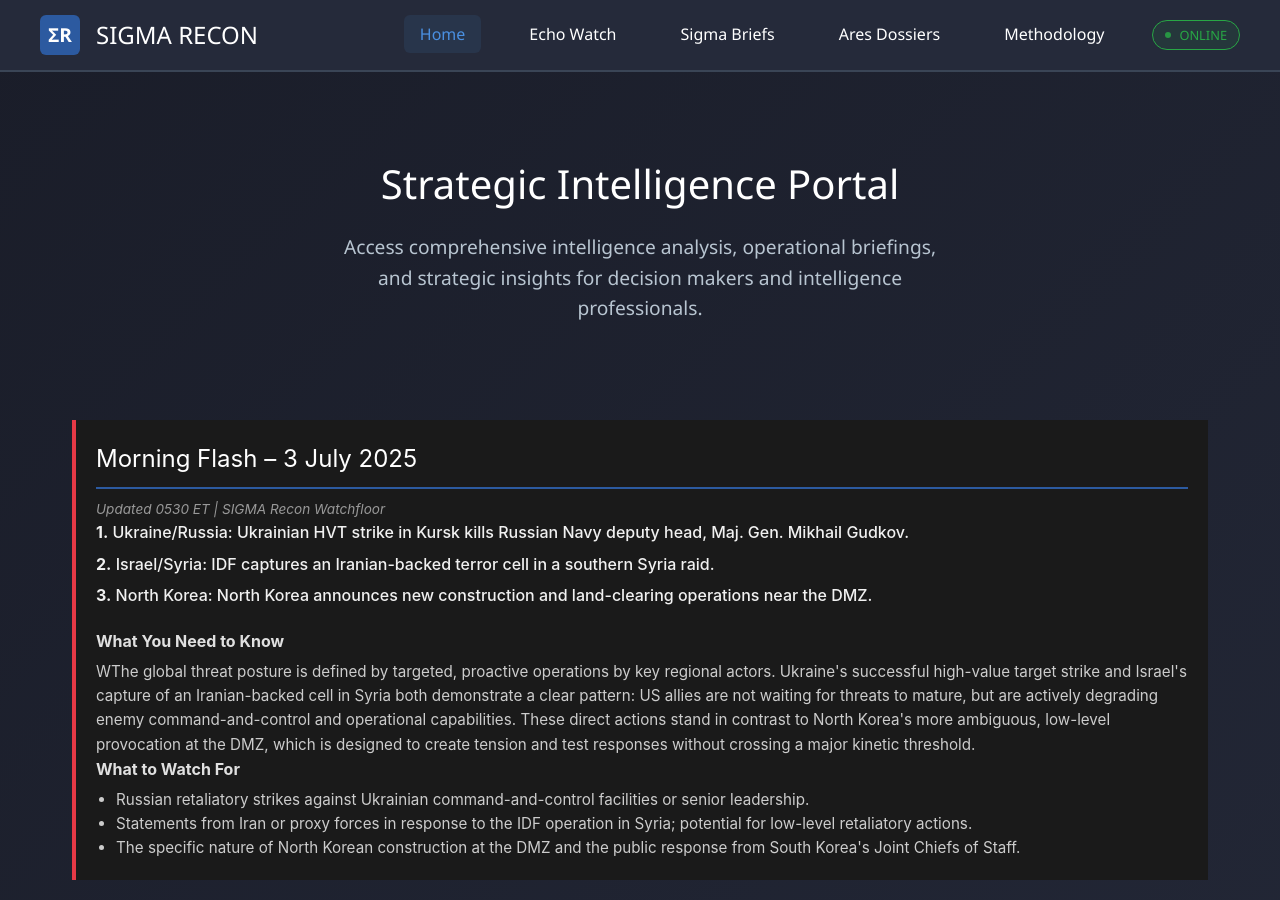
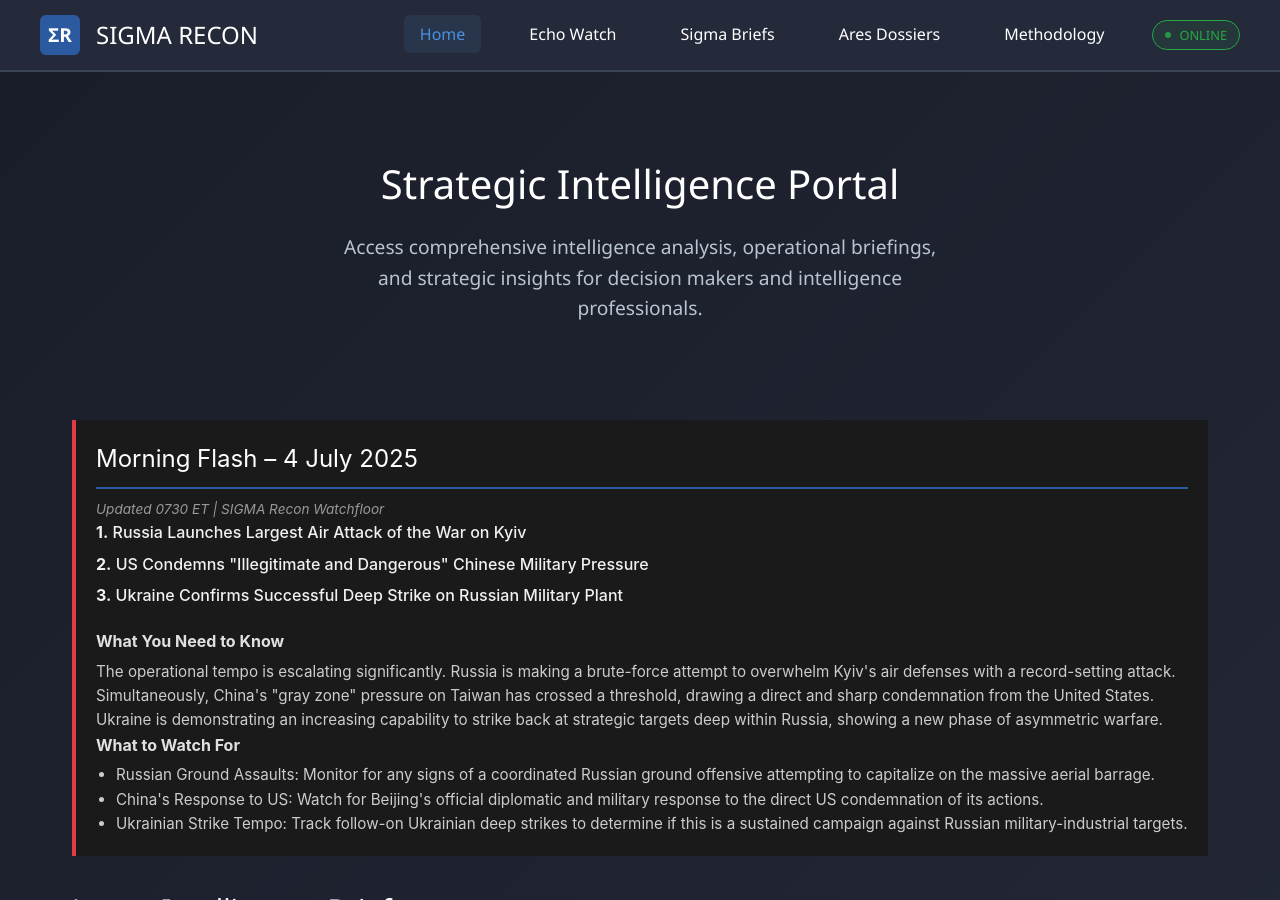
Before and after one commit to Monster52/SIGMA_Recon, a Jekyll site: the page built from index.html, in a window 1280 px wide and 900 px high. Built offline with Jekyll 4.4.1, drawn with Linux system fonts in a browser that asks for light colours.

Commit message:
Updated the Morning Flash

```diff
--- a/index.html
+++ b/index.html
@@ -10,25 +10,25 @@ title: SIGMA Recon - Strategic Intelligence Portal
 
 <!-- Morning Flash Module -->
 <div class="morning-flash-container">
-  <h2 class="section-title">Morning Flash – 3 July 2025</h2>
-    <p class="flash-timestamp">Updated 0530 ET | SIGMA Recon Watchfloor</p>
+  <h2 class="section-title">Morning Flash – 4 July 2025</h2>
+    <p class="flash-timestamp">Updated 0730 ET | SIGMA Recon Watchfloor</p>
 
   <ul class="flash-bullets">
-    <li><strong>1.</strong> Ukraine/Russia: Ukrainian HVT strike in Kursk kills Russian Navy deputy head, Maj. Gen. Mikhail Gudkov.</li>
-    <li><strong>2.</strong> Israel/Syria: IDF captures an Iranian-backed terror cell in a southern Syria raid.</li>
-    <li><strong>3.</strong> North Korea: North Korea announces new construction and land-clearing operations near the DMZ.</li>
+    <li><strong>1.</strong> Russia Launches Largest Air Attack of the War on Kyiv</li>
+    <li><strong>2.</strong> US Condemns "Illegitimate and Dangerous" Chinese Military Pressure</li>
+    <li><strong>3.</strong> Ukraine Confirms Successful Deep Strike on Russian Military Plant</li>
   </ul>
   <div class="flash-subsections">
     <div class="flash-need-to-know">
       <h4>What You Need to Know</h4>
-      <p>WThe global threat posture is defined by targeted, proactive operations by key regional actors. Ukraine's successful high-value target strike and Israel's capture of an Iranian-backed cell in Syria both demonstrate a clear pattern: US allies are not waiting for threats to mature, but are actively degrading enemy command-and-control and operational capabilities. These direct actions stand in contrast to North Korea's more ambiguous, low-level provocation at the DMZ, which is designed to create tension and test responses without crossing a major kinetic threshold.</p>
+      <p>The operational tempo is escalating significantly. Russia is making a brute-force attempt to overwhelm Kyiv's air defenses with a record-setting attack. Simultaneously, China's "gray zone" pressure on Taiwan has crossed a threshold, drawing a direct and sharp condemnation from the United States. Ukraine is demonstrating an increasing capability to strike back at strategic targets deep within Russia, showing a new phase of asymmetric warfare.</p>
     </div>
     <div class="flash-watch-for">
       <h4>What to Watch For</h4>
       <ul>
-        <li>Russian retaliatory strikes against Ukrainian command-and-control facilities or senior leadership.</li>
-        <li>Statements from Iran or proxy forces in response to the IDF operation in Syria; potential for low-level retaliatory actions.</li>
-        <li>The specific nature of North Korean construction at the DMZ and the public response from South Korea's Joint Chiefs of Staff.</li>
+        <li>Russian Ground Assaults: Monitor for any signs of a coordinated Russian ground offensive attempting to capitalize on the massive aerial barrage.</li>
+        <li>China's Response to US: Watch for Beijing's official diplomatic and military response to the direct US condemnation of its actions.</li>
+        <li>Ukrainian Strike Tempo: Track follow-on Ukrainian deep strikes to determine if this is a sustained campaign against Russian military-industrial targets.</li>
       </ul>
     </div>
   </div>
```
